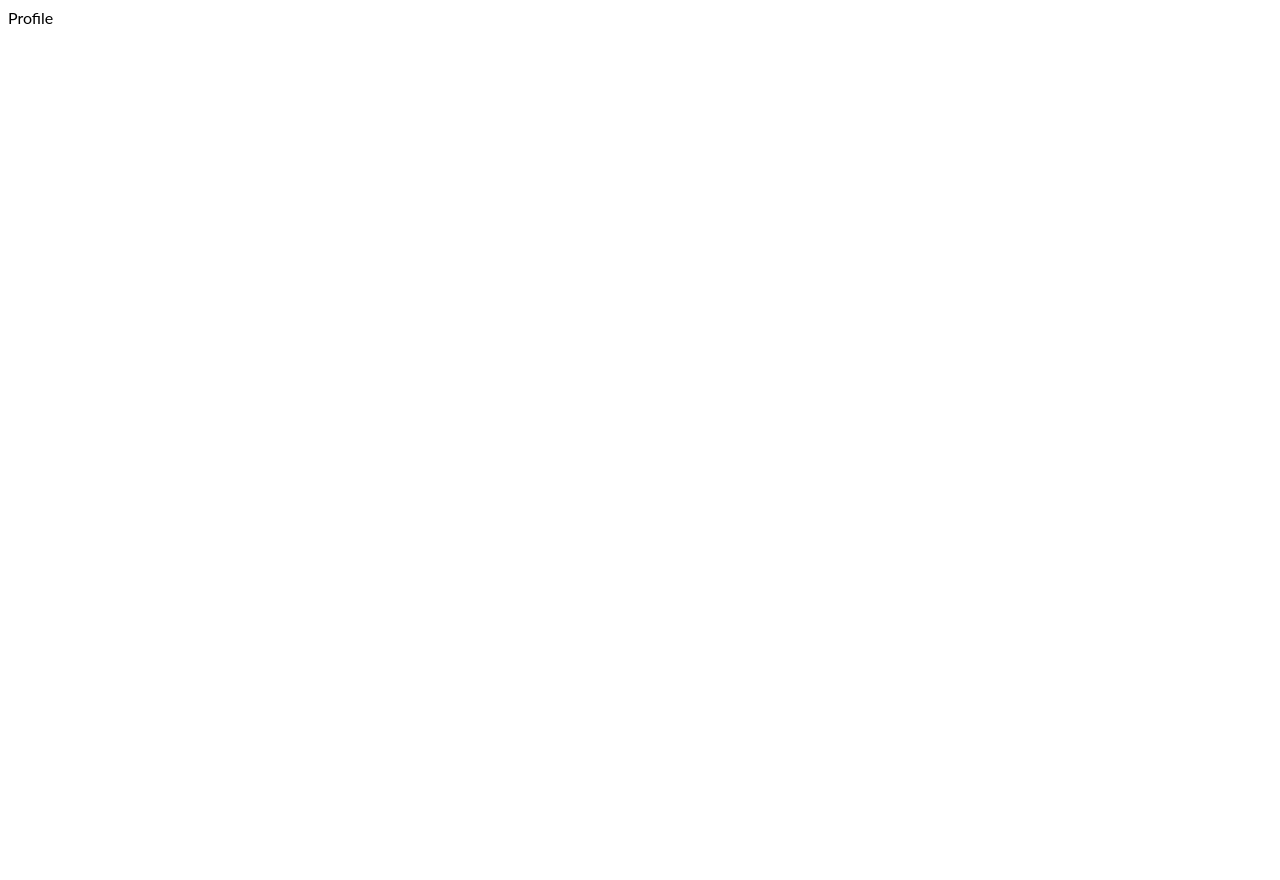
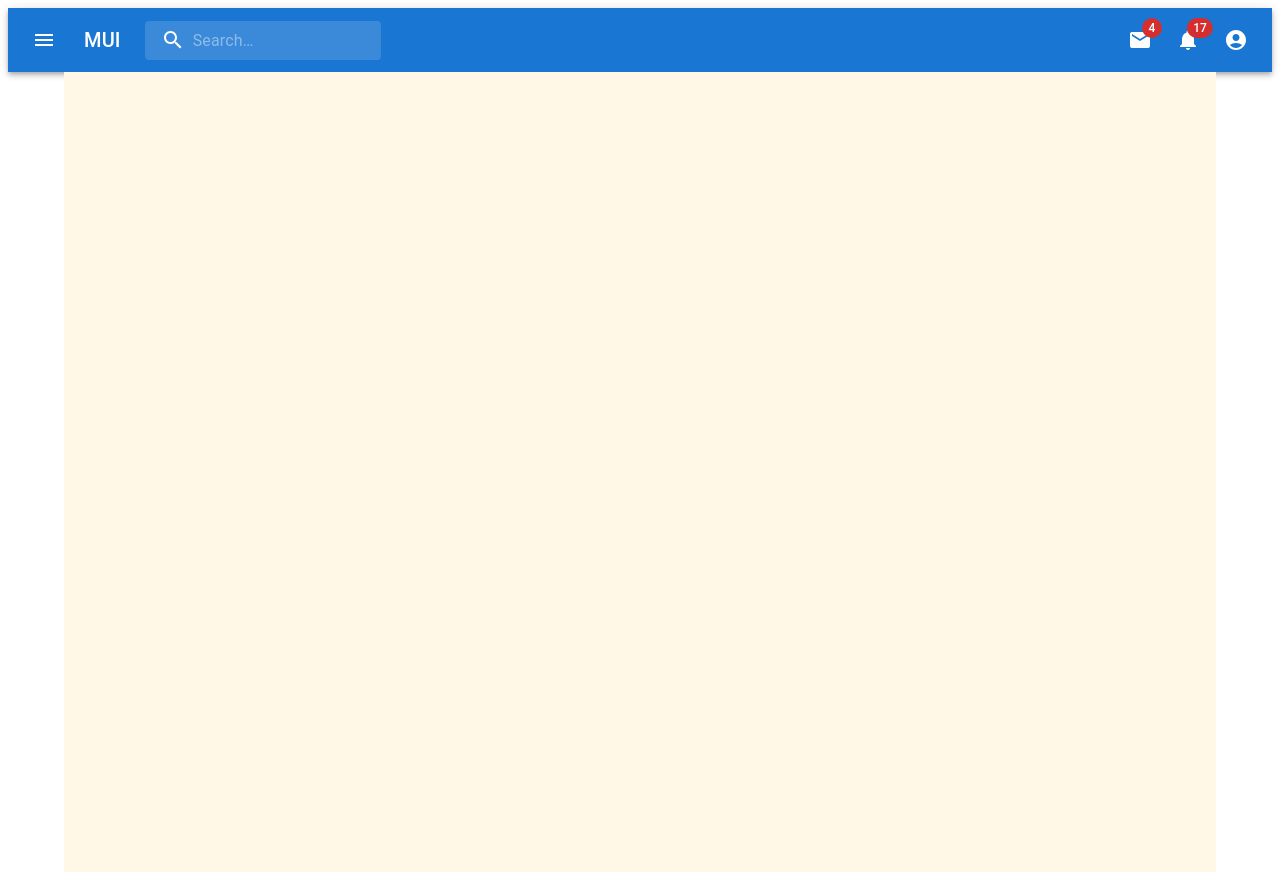
Before and after one commit to EddieSource/scale1to10, a React (Create React App) app: page /profile in a window 1280 px wide. Before the commit the page ends 800 px from the top, so only its background shows below. Built offline with nearby package versions, Linux system fonts and the light colour scheme.

Commit message:
NavBar and Profile Page container

```diff
--- a/package.json
+++ b/package.json
@@ -5,12 +5,14 @@
   "dependencies": {
     "@emotion/react": "^11.8.1",
     "@emotion/styled": "^11.8.1",
+    "@material-ui/core": "^4.12.3",
     "@mui/icons-material": "^5.4.2",
     "@mui/material": "^5.4.2",
     "@mui/styled-engine-sc": "^5.4.2",
     "@testing-library/jest-dom": "^5.16.2",
     "@testing-library/react": "^12.1.3",
     "@testing-library/user-event": "^13.5.0",
+    "material-kit": "^2.0.4",
     "react": "^17.0.2",
     "react-dom": "^17.0.2",
     "react-router-dom": "^6.2.1",
--- a/src/App.js
+++ b/src/App.js
@@ -1,9 +1,9 @@
-import logo from "./logo.svg";
-import LoginPage from "./pages/LoginPage";
+//import logo from "./logo.svg";
 import { Link, Outlet } from "react-router-dom";
 import "./App.css";
 import ExplorationPage from "./pages/GalleryPage";
-
+//import ProfilePage from "./pages/ProfilePage";
+//import LoginPage from "./pages/LoginPage";
 const App = () => {
   return (
     <div className="App">
@@ -17,8 +17,7 @@
           paddingBottom: "1rem",
         }}
       >
-        <Link to="/login">login</Link> | <Link to="/signup">signup</Link>
-        <Link to="/profile">profile</Link>
+        <Link to="/login">login</Link> | <Link to="/signup">signup</Link>|<Link to="/profile">profile</Link>
       </nav>
 
       <Outlet />
--- /dev/null
+++ b/src/components/NavBar.jsx
@@ -0,0 +1,233 @@
+import * as React from 'react';
+import { styled, alpha } from '@mui/material/styles';
+import AppBar from '@mui/material/AppBar';
+import Box from '@mui/material/Box';
+import Toolbar from '@mui/material/Toolbar';
+import IconButton from '@mui/material/IconButton';
+import Typography from '@mui/material/Typography';
+import InputBase from '@mui/material/InputBase';
+import Badge from '@mui/material/Badge';
+import MenuItem from '@mui/material/MenuItem';
+import Menu from '@mui/material/Menu';
+import MenuIcon from '@mui/icons-material/Menu';
+import SearchIcon from '@mui/icons-material/Search';
+import AccountCircle from '@mui/icons-material/AccountCircle';
+import MailIcon from '@mui/icons-material/Mail';
+import NotificationsIcon from '@mui/icons-material/Notifications';
+import MoreIcon from '@mui/icons-material/MoreVert';
+
+const Search = styled('div')(({ theme }) => ({
+  position: 'relative',
+  borderRadius: theme.shape.borderRadius,
+  backgroundColor: alpha(theme.palette.common.white, 0.15),
+  '&:hover': {
+    backgroundColor: alpha(theme.palette.common.white, 0.25),
+  },
+  marginRight: theme.spacing(2),
+  marginLeft: 0,
+  width: '100%',
+  [theme.breakpoints.up('sm')]: {
+    marginLeft: theme.spacing(3),
+    width: 'auto',
+  },
+}));
+
+const SearchIconWrapper = styled('div')(({ theme }) => ({
+  padding: theme.spacing(0, 2),
+  height: '100%',
+  position: 'absolute',
+  pointerEvents: 'none',
+  display: 'flex',
+  alignItems: 'center',
+  justifyContent: 'center',
+}));
+
+const StyledInputBase = styled(InputBase)(({ theme }) => ({
+  color: 'inherit',
+  '& .MuiInputBase-input': {
+    padding: theme.spacing(1, 1, 1, 0),
+    // vertical padding + font size from searchIcon
+    paddingLeft: `calc(1em + ${theme.spacing(4)})`,
+    transition: theme.transitions.create('width'),
+    width: '100%',
+    [theme.breakpoints.up('md')]: {
+      width: '20ch',
+    },
+  },
+}));
+
+export default function PrimarySearchAppBar() {
+  const [anchorEl, setAnchorEl] = React.useState(null);
+  const [mobileMoreAnchorEl, setMobileMoreAnchorEl] = React.useState(null);
+
+  const isMenuOpen = Boolean(anchorEl);
+  const isMobileMenuOpen = Boolean(mobileMoreAnchorEl);
+
+  const handleProfileMenuOpen = (event) => {
+    setAnchorEl(event.currentTarget);
+  };
+
+  const handleMobileMenuClose = () => {
+    setMobileMoreAnchorEl(null);
+  };
+
+  const handleMenuClose = () => {
+    setAnchorEl(null);
+    handleMobileMenuClose();
+  };
+
+  const handleMobileMenuOpen = (event) => {
+    setMobileMoreAnchorEl(event.currentTarget);
+  };
+
+  const menuId = 'primary-search-account-menu';
+  const renderMenu = (
+    <Menu
+      anchorEl={anchorEl}
+      anchorOrigin={{
+        vertical: 'top',
+        horizontal: 'right',
+      }}
+      id={menuId}
+      keepMounted
+      transformOrigin={{
+        vertical: 'top',
+        horizontal: 'right',
+      }}
+      open={isMenuOpen}
+      onClose={handleMenuClose}
+    >
+      <MenuItem onClick={handleMenuClose}>Profile</MenuItem>
+      <MenuItem onClick={handleMenuClose}>My account</MenuItem>
+    </Menu>
+  );
+
+  const mobileMenuId = 'primary-search-account-menu-mobile';
+  const renderMobileMenu = (
+    <Menu
+      anchorEl={mobileMoreAnchorEl}
+      anchorOrigin={{
+        vertical: 'top',
+        horizontal: 'right',
+      }}
+      id={mobileMenuId}
+      keepMounted
+      transformOrigin={{
+        vertical: 'top',
+        horizontal: 'right',
+      }}
+      open={isMobileMenuOpen}
+      onClose={handleMobileMenuClose}
+    >
+      <MenuItem>
+        <IconButton size="large" aria-label="show 4 new mails" color="inherit">
+          <Badge badgeContent={4} color="error">
+            <MailIcon />
+          </Badge>
+        </IconButton>
+        <p>Messages</p>
+      </MenuItem>
+      <MenuItem>
+        <IconButton
+          size="large"
+          aria-label="show 17 new notifications"
+          color="inherit"
+        >
+          <Badge badgeContent={17} color="error">
+            <NotificationsIcon />
+          </Badge>
+        </IconButton>
+        <p>Notifications</p>
+      </MenuItem>
+      <MenuItem onClick={handleProfileMenuOpen}>
+        <IconButton
+          size="large"
+          aria-label="account of current user"
+          aria-controls="primary-search-account-menu"
+          aria-haspopup="true"
+          color="inherit"
+        >
+          <AccountCircle />
+        </IconButton>
+        <p>Profile</p>
+      </MenuItem>
+    </Menu>
+  );
+
+  return (
+    <Box sx={{ flexGrow: 1 }}>
+      <AppBar position="static">
+        <Toolbar>
+          <IconButton
+            size="large"
+            edge="start"
+            color="inherit"
+            aria-label="open drawer"
+            sx={{ mr: 2 }}
+          >
+            <MenuIcon />
+          </IconButton>
+          <Typography
+            variant="h6"
+            noWrap
+            component="div"
+            sx={{ display: { xs: 'none', sm: 'block' } }}
+          >
+            MUI
+          </Typography>
+          <Search>
+            <SearchIconWrapper>
+              <SearchIcon />
+            </SearchIconWrapper>
+            <StyledInputBase
+              placeholder="Search…"
+              inputProps={{ 'aria-label': 'search' }}
+            />
+          </Search>
+          <Box sx={{ flexGrow: 1 }} />
+          <Box sx={{ display: { xs: 'none', md: 'flex' } }}>
+            <IconButton size="large" aria-label="show 4 new mails" color="inherit">
+              <Badge badgeContent={4} color="error">
+                <MailIcon />
+              </Badge>
+            </IconButton>
+            <IconButton
+              size="large"
+              aria-label="show 17 new notifications"
+              color="inherit"
+            >
+              <Badge badgeContent={17} color="error">
+                <NotificationsIcon />
+              </Badge>
+            </IconButton>
+            <IconButton
+              size="large"
+              edge="end"
+              aria-label="account of current user"
+              aria-controls={menuId}
+              aria-haspopup="true"
+              onClick={handleProfileMenuOpen}
+              color="inherit"
+            >
+              <AccountCircle />
+            </IconButton>
+          </Box>
+          <Box sx={{ display: { xs: 'flex', md: 'none' } }}>
+            <IconButton
+              size="large"
+              aria-label="show more"
+              aria-controls={mobileMenuId}
+              aria-haspopup="true"
+              onClick={handleMobileMenuOpen}
+              color="inherit"
+            >
+              <MoreIcon />
+            </IconButton>
+          </Box>
+        </Toolbar>
+      </AppBar>
+      {renderMobileMenu}
+      {renderMenu}
+    </Box>
+  );
+}
--- /dev/null
+++ b/src/components/index.js
@@ -0,0 +1 @@
+export { default as NavBar } from './NavBar';
--- a/src/pages/ProfilePage.js
+++ b/src/pages/ProfilePage.js
@@ -1,7 +1,21 @@
-import React from "react";
-
-const ProfilePage = () => {
-  return <div>Profile</div>;
-};
-
-export default ProfilePage;
+import { NavBar } from '../components';
+import * as React from 'react';
+import Box from '@mui/material/Box';
+import Container from '@mui/material/Container';
+const profilePage = () =>{
+  //Style Cosmic Latte!
+  //Page Structure: NavBar, Container{Content}
+  return (
+    <div>
+      <div>
+        < NavBar/>
+      </div>
+      <div>
+        <Container maxWidth="lg">
+        <Box sx={{ bgcolor: '#FFF8E7', height: '100vh' }} />
+      </Container>
+      </div>
+    </div>
+  );
+}
+export default profilePage;
```
Also changed, not shown: 1 other file (tests, documents, lock files or other folders).
